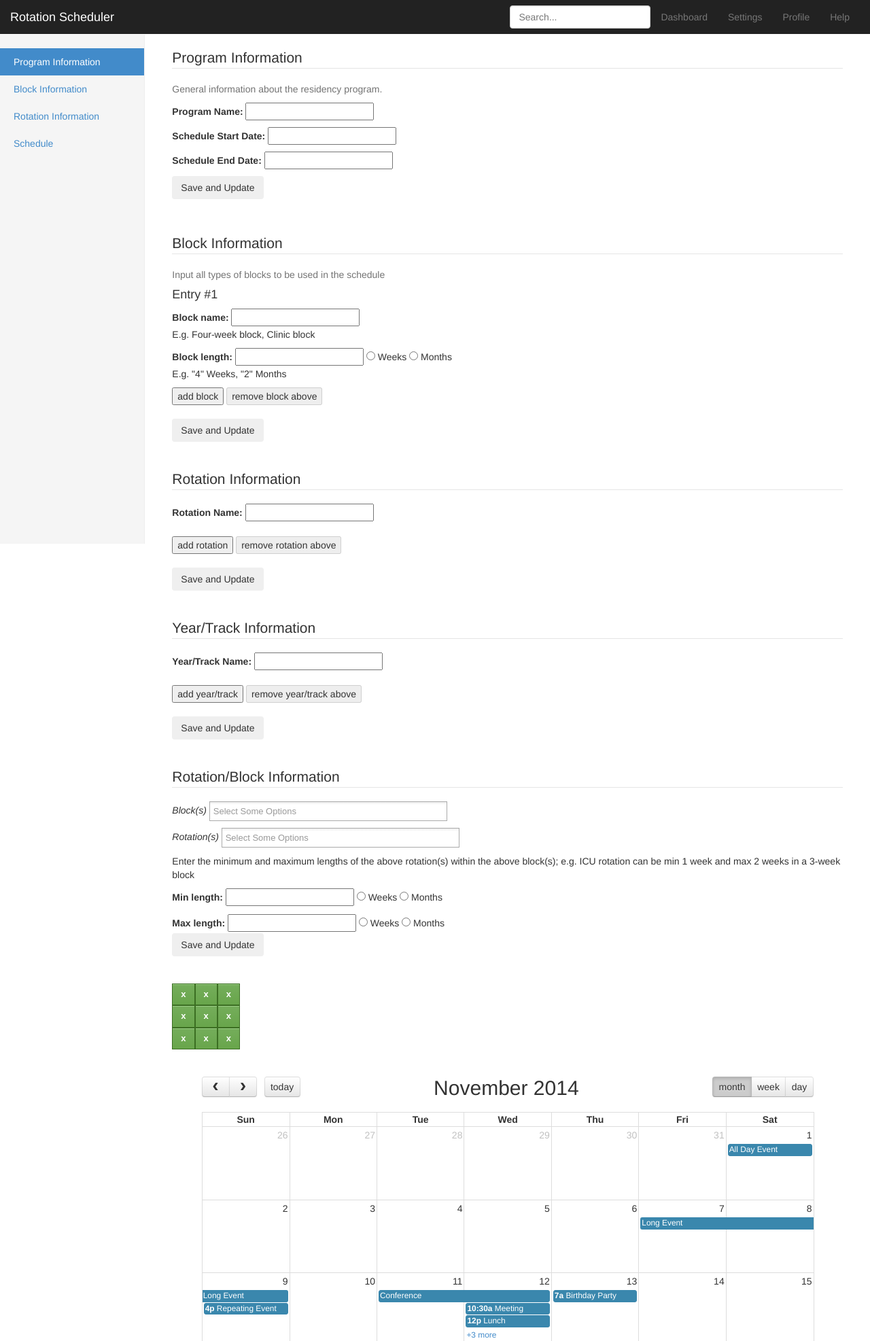
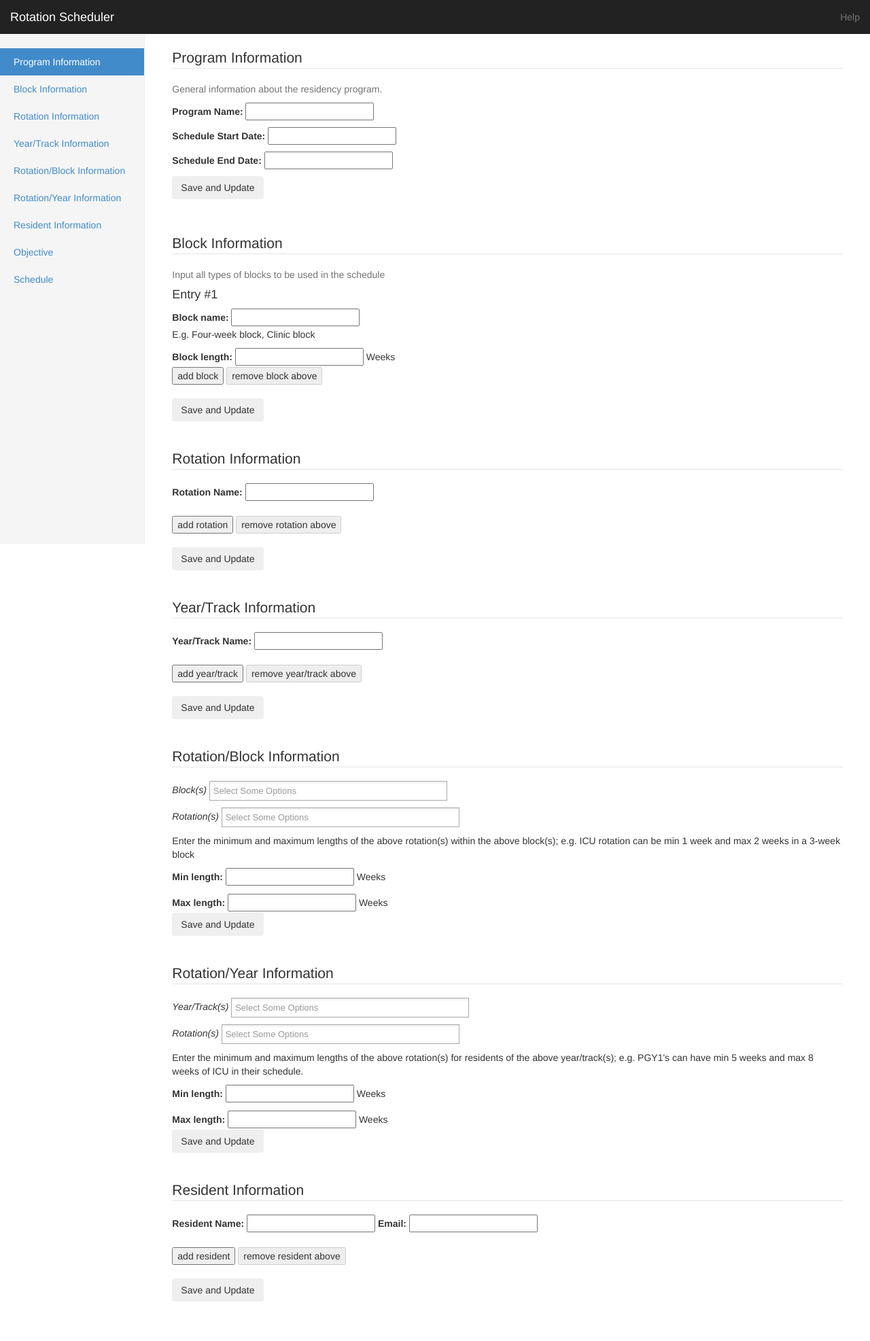
Before and after one commit to jeanchoi3/rotationSchedule, a Django app: page / in a window 1280 px wide. Shown: the top 1973 px of the page at 68% size. Run offline with Django 3.2, Linux system fonts and the light colour scheme; lists and menus that the app fills with data are empty; some libraries are stand-ins or nearby versions.

Commit message:
rotation/year dependency form added, side navbar

```diff
--- a/rotationSchedule_app/static/js/clone-form-td.js
+++ b/rotationSchedule_app/static/js/clone-form-td.js
@@ -206,4 +206,54 @@ $(function () {
     $('#btnDelYear').attr('disabled', true);
 
 
+
+    $('#btnAddResident').click(function () {
+        var num     = $('.clonedResident').length, // Checks to see how many "duplicatable" input fields we currently have
+            newNum  = new Number(num + 1),      // The numeric ID of the new input field being added, increasing by 1 each time
+            newElem = $('#resident' + num).clone().attr('id', 'resident' + newNum).fadeIn('slow'); // create the new element via clone(), and manipulate it's ID using newNum value
+
+
+        //rotation name
+        newElem.find('.label_dn').attr('for', 'ID' + newNum + '_resident_name');
+        newElem.find('.input_dn').attr('id', 'ID' + newNum + '_resident_name').attr('name', 'ID' + newNum + '_resident_name').val('');
+
+
+        //rotation name
+        newElem.find('.label_de').attr('for', 'ID' + newNum + '_resident_email');
+        newElem.find('.input_de').attr('id', 'ID' + newNum + '_resident_email').attr('name', 'ID' + newNum + '_resident_email').val('');
+
+        // Insert the new element after the last "duplicatable" input field
+        $('#resident' + num).after(newElem);
+        $('#ID' + newNum + '_title').focus();
+
+    // Enable the "remove" button. This only shows once you have a duplicated section.
+        $('#btnDelResident').attr('disabled', false);
+
+    // Right now you can only add 4 sections, for a total of 5. Change '5' below to the max number of sections you want to allow.
+        if (newNum == 20)
+        $('#btnAddResident').attr('disabled', true).prop('value', "You've reached the limit"); // value here updates the text in the 'add' button when the limit is reached
+    });
+
+
+    $('#btnDelResident').click(function () {
+    // Confirmation dialog box. Works on all desktop browsers and iPhone.
+        if (confirm("Are you sure you wish to remove this section? This cannot be undone."))
+            {
+                var num = $('.clonedResident').length;
+                // how many "duplicatable" input fields we currently have
+                $('#resident' + num).slideUp('slow', function () {$(this).remove();
+                // if only one element remains, disable the "remove" button
+                    if (num -1 === 1)
+                $('#btnDelResident').attr('disabled', true);
+                // enable the "add" button
+                $('#btnAddResident').attr('disabled', false).prop('value', "add resident");});
+            }
+        return false; // Removes the last section you added
+    });
+    // Enable the "add" button
+    $('#btnAddResident').attr('disabled', false);
+    // Disable the "remove" button
+    $('#btnDelResident').attr('disabled', true);
+
+
 });
--- a/rotationSchedule_app/templates/rotationSchedule_app/index.html
+++ b/rotationSchedule_app/templates/rotationSchedule_app/index.html
@@ -45,10 +45,6 @@
                 var val = $('#myForm').serializeArray();
                 //$('#results').text(val[0].value);
                 $('#calendar').fullCalendar('gotoDate', val[1].value);
-                //select[name="block_select"]
-                /*$('#block_select').empty();
-                $('#block_select').append("<option value='" + val[0].value + "'>" + val[0].value +"</option>");
-                $('#block_select').trigger("chosen:updated");*/
                 return false;
                 //if val[1].value != null
                     //$('#calendar').fullCalendar('gotoDate', val[1].value);
@@ -63,7 +59,7 @@
                 var val = $('#sign-up_area').serializeArray();
                 var optionsAsString = "";
                 //NOTE: All fields must be filled in for this to work!
-                for(var i = 0; i < val.length; i=i+3) {
+                for(var i = 0; i < val.length; i=i+2) {
                     optionsAsString += "<option value='" + val[i].value + "'>" + val[i].value + "</option>";
                 }
                 $('#block_select').empty();
@@ -81,72 +77,34 @@
                 $('#rotation_select').empty();
                 $('#rotation_select').append(optionsAsString);
                 $('#rotation_select').trigger("chosen:updated");
+                $('#rotation_select_year').empty();
+                $('#rotation_select_year').append(optionsAsString);
+                $('#rotation_select_year').trigger("chosen:updated");
+                return false;
+            });
+            $('#yearForm').submit(function(){
+                var val = $('#yearForm').serializeArray();
+                var optionsAsString = "";
+                //NOTE: All fields must be filled in for this to work!
+                for(var i = 0; i < val.length; i++) {
+                    optionsAsString += "<option value='" + val[i].value + "'>" + val[i].value + "</option>";
+                }
+                $('#year_select').empty();
+                $('#year_select').append(optionsAsString);
+                $('#year_select').trigger("chosen:updated");
                 return false;
             });
             $('#datepicker-1').datepicker();
             $('#datepicker-2').datepicker();
-
-            /*var optionsAsString = "";
-            for(var i = 0; i < productArray.length; i++) {
-                optionsAsString += "<option value='" + productArray[i] + "'>" + productArray[i] + "</option>";
-            }
-            $( 'select[name="inptProduct"]' ).append( optionsAsString );*/
         });
     </script>
-    <!--script>
-        function showValues() {
-            alert("You did it!");
-            /*var str = $("#rotationForm").serialize();
-            $("results").text(str);*/
-        }
-        $( "input[type='checkbox']" ).on( "click", showValues );
-        showValues();
-    </script-->
 </head>
 
 <style>
-
     #calendar {
         max-width: 900px;
         margin: 0 auto;
     }
-.myButton {
-    -moz-box-shadow:inset 0px 1px 0px 0px #9acc85;
-    -webkit-box-shadow:inset 0px 1px 0px 0px #9acc85;
-    box-shadow:inset 0px 1px 0px 0px #9acc85;
-    background:-webkit-gradient(linear, left top, left bottom, color-stop(0.05, #74ad5a), color-stop(1, #68a54b));
-    background:-moz-linear-gradient(top, #74ad5a 5%, #68a54b 100%);
-    background:-webkit-linear-gradient(top, #74ad5a 5%, #68a54b 100%);
-    background:-o-linear-gradient(top, #74ad5a 5%, #68a54b 100%);
-    background:-ms-linear-gradient(top, #74ad5a 5%, #68a54b 100%);
-    background:linear-gradient(to bottom, #74ad5a 5%, #68a54b 100%);
-    filter:progid:DXImageTransform.Microsoft.gradient(startColorstr='#74ad5a', endColorstr='#68a54b',GradientType=0);
-    background-color:#74ad5a;
-    border:1px solid #3b6e22;
-    display:inline-block;
-    cursor:pointer;
-    color:#ffffff;
-    font-family:arial;
-    font-size:13px;
-    font-weight:bold;
-    padding:6px 12px;
-    text-decoration:none;
-}
-.myButton:hover {
-    background:-webkit-gradient(linear, left top, left bottom, color-stop(0.05, #68a54b), color-stop(1, #74ad5a));
-    background:-moz-linear-gradient(top, #68a54b 5%, #74ad5a 100%);
-    background:-webkit-linear-gradient(top, #68a54b 5%, #74ad5a 100%);
-    background:-o-linear-gradient(top, #68a54b 5%, #74ad5a 100%);
-    background:-ms-linear-gradient(top, #68a54b 5%, #74ad5a 100%);
-    background:linear-gradient(to bottom, #68a54b 5%, #74ad5a 100%);
-    filter:progid:DXImageTransform.Microsoft.gradient(startColorstr='#68a54b', endColorstr='#74ad5a',GradientType=0);
-    background-color:#68a54b;
-}
-.myButton:active {
-    position:relative;
-    top:1px;
-}
-
 </style>
 
 
@@ -165,14 +123,14 @@
                 </div>
                 <div id="navbar" class="navbar-collapse collapse">
                     <ul class="nav navbar-nav navbar-right">
-                        <li><a href="#">Dashboard</a></li>
+                        <!--li><a href="#">Dashboard</a></li>
                         <li><a href="#">Settings</a></li>
-                        <li><a href="#">Profile</a></li>
+                        <li><a href="#">Profile</a></li-->
                         <li><a href="#">Help</a></li>
                     </ul>
-                    <form class="navbar-form navbar-right">
+                    <!--form class="navbar-form navbar-right">
                         <input type="text" class="form-control" placeholder="Search...">
-                    </form>
+                    </form-->
                 </div>
             </div>
         </nav>
@@ -181,16 +139,22 @@
         <div class="row">
         <div class="col-sm-3 col-md-2 sidebar">
             <ul class="nav nav-sidebar">
-                <li class="active"><a href="#">Program Information <span class="sr-only">(current)</span></a></li>
-                <li><a href="#">Block Information</a></li>
-                <li><a href="#">Rotation Information</a></li>
-                <li><a href="#">Schedule</a></li>
+                <li class="active"><a href="#program">Program Information <span class="sr-only">(current)</span></a></li>
+                <li><a href="#block">Block Information</a></li>
+                <li><a href="#rotation">Rotation Information</a></li>
+                <li><a href="#year">Year/Track Information</a></li>
+                <li><a href="#rotation_block">Rotation/Block Information</a></li>
+                <li><a href="#rotation_year">Rotation/Year Information</a></li>
+                <li><a href="#resident">Resident Information</a></li>
+                <li><a href="#objective">Objective</a></li>
+                <li><a href="#schedule">Schedule</a></li>
             </ul>
         </div>
         <div class="col-sm-9 col-sm-offset-3 col-md-10 col-md-offset-2 main">
 
         {% if error_message %}<p><strong>{{ error_message }}</strong></p>{% endif %}
 
+        <a id="program"></a>
         <form id="myForm">
             <legend>Program Information</legend>
             <span class="help-block">General information about the residency program.</span>
@@ -208,6 +172,7 @@
 
         <br><br>
 
+        <a id="block"></a>
         <form id="blockForm">
             <legend>Block Information</legend>
             <span class="help-block">Input all types of blocks to be used in the schedule</span>
@@ -231,11 +196,11 @@
                     <!--fieldset class="radio entrylist"-->
                     <fieldset>
                         <label class="label_bl" for="block_length">Block length:</label>
-                        <input class="input_bl" type="text" name="block_length" id="block_length" value="">
+                        <input class="input_bl" type="text" name="block_length" id="block_length" value=""> Weeks
 
-                        <label class="label_radio" for="radioitem"></label><input type="radio" id="weeks" value="weeks" name="radioitem" class="input_radio"> Weeks
+                        <!--label class="label_radio" for="radioitem"></label><input type="radio" id="weeks" value="weeks" name="radioitem" class="input_radio"> Weeks
                         <label class="label_radio" for="radioitem"></label><input type="radio" id="months" value="months" name="radioitem" class="input_radio"> Months
-                        <p class="form-help">E.g. "4" Weeks, "2" Months</p>
+                        <p class="form-help">E.g. "4" Weeks, "2" Months</p-->
                     </fieldset>
                 </div><!-- end #entry1 -->
 
@@ -251,20 +216,12 @@
             </form>
         </div><!-- end cloned form -->
         <br><br>
-        <!--form>
-        <select class="chosen" multiple="true" style="width:300px;">
-            <option>Choose...</option>
-            <option>jQuery</option>
-            <option>Prototype</option>
-        </select>
-        </form-->
 
+        <a id="rotation"></a>
         <form id="rotationForm">
             <legend>Rotation Information</legend>
 
             <div id="rotation1" class="clonedRotation">
-                <!--h4 id="reference" name="reference" class="heading-reference">Rotation #1</h4-->
-
                 <label class="label_rn" for="rotation_name">Rotation Name:</label>
                 <input class="input_rn" type="text" name="rotation_name" id="rotation_name" value="">
 
@@ -278,7 +235,7 @@
             <button type="submit" class="btn">Save and Update</button>
         </form><br><br>
 
-
+        <a id="year"></a>
         <form id="yearForm">
             <legend>Year/Track Information</legend>
 
@@ -297,7 +254,7 @@
         </form><br><br>
 
 
-
+        <a id="rotation_block"></a>
         <form id="rotationBlockForm">
             <legend>Rotation/Block Information</legend>
             <fieldset>
@@ -317,26 +274,77 @@
                 <p class="form-help">Enter the minimum and maximum lengths of the above rotation(s) within the above block(s); e.g. ICU rotation can be min 1 week and max 2 weeks in a 3-week block</p>
                 <div>
                     <label class="label_min" for="min_length">Min length:</label>
-                    <input class="input_min" type="text" name="min_length" id="min_length" value="">
+                    <input class="input_min" type="text" name="min_length" id="min_length" value=""> Weeks
 
-                    <input type="radio" id="weeks_rot_min" value="weeks_rot_min" name="radioitem" class="input_radio"> Weeks
+                    <!--input type="radio" id="weeks_rot_min" value="weeks_rot_min" name="radioitem" class="input_radio"> Weeks
 
-                    <input type="radio" id="months_rot_min" value="months_rot_min" name="radioitem" class="input_radio"> Months
+                    <input type="radio" id="months_rot_min" value="months_rot_min" name="radioitem" class="input_radio"> Months-->
                 </div><p></p>
 
                 <div>
                     <label class="label_max" for="max_length">Max length:</label>
-                    <input class="input_max" type="text" name="max_length" id="max_length" value="">
+                    <input class="input_max" type="text" name="max_length" id="max_length" value=""> Weeks
 
-                    <input type="radio" id="weeks_rot_max" value="weeks_rot_max" name="radioitem" class="input_radio"> Weeks
+                    <!--input type="radio" id="weeks_rot_max" value="weeks_rot_max" name="radioitem" class="input_radio"> Weeks
 
-                    <input type="radio" id="months_rot_max" value="months_rot_max" name="radioitem" class="input_radio"> Months
+                    <input type="radio" id="months_rot_max" value="months_rot_max" name="radioitem" class="input_radio"> Months-->
                 </div>
             </fieldset>
             <button type="submit" class="btn">Save and Update</button>
         </form><br><br>
 
-        <div name="aggregate_rotation">
+        <a id="rotation_year"></a>
+        <form id="rotationYearForm">
+            <legend>Rotation/Year Information</legend>
+            <fieldset>
+                <div>
+                    <em>Year/Track(s)</em>
+                    <select name="year_select" id="year_select" multiple class="chosen-select" style="width:350px;" tabindex="8">
+                        <option value=""></option>
+                    </select>
+                </div> <p></p>
+
+                <div>
+                    <em>Rotation(s)</em>
+                    <select name="rotation_select_year" id="rotation_select_year" multiple class="chosen-select" style="width:350px;" tabindex="8">
+                        <option value=""></option>
+                    </select>
+                </div> <p></p>
+                <p class="form-help">Enter the minimum and maximum lengths of the above rotation(s) for residents of the above year/track(s); e.g. PGY1's can have min 5 weeks and max 8 weeks of ICU in their schedule.</p>
+                <div>
+                    <label class="label_min_year" for="min_year_length">Min length:</label>
+                    <input class="input_min_year" type="text" name="min_year_length" id="min_year_length" value=""> Weeks
+                </div><p></p>
+
+                <div>
+                    <label class="label_max_year" for="max_year_length">Max length:</label>
+                    <input class="input_max_year" type="text" name="max_year_length" id="max_year_length" value=""> Weeks
+                </div>
+            </fieldset>
+            <button type="submit" class="btn">Save and Update</button>
+        </form><br><br>
+
+        <a id="resident"></a>
+        <form id="residentForm">
+            <legend>Resident Information</legend>
+
+            <div id="resident1" class="clonedResident">
+                <label class="label_dn" for="resident_name">Resident Name:</label>
+                <input class="input_dn" type="text" name="resident_name" id="resident_name" value="">
+
+                <label class="label_de" for="resident_email">Email:</label>
+                <input class="input_de" type="text" name="resident_email" id="resident_email" value="">
+            </div><br>
+
+            <div id="addDelButtons">
+                <input type="button" id="btnAddResident" value="add resident"> <input type="button" id="btnDelResident" value="remove resident above">
+            </div><br>
+
+            <button type="submit" class="btn">Save and Update</button>
+        </form><br><br>
+
+
+        <!--div name="aggregate_rotation">
         <table>
             <tr><td><a href="#" class="myButton">x</a></td>
             <td><a href="#" class="myButton">x</a></td>
@@ -350,10 +358,15 @@
             <td><a href="#" class="myButton">x</a></td>
             <td><a href="#" class="myButton">x</a></td></tr>
         </table>
-        </div>
+        </div-->
 
         <br><br>
 
+        <a id="objective"></a>
+
+
+
+        <a id="schedule"></a>
         <div id='calendar'></div>
         </div>
 </body>
```
